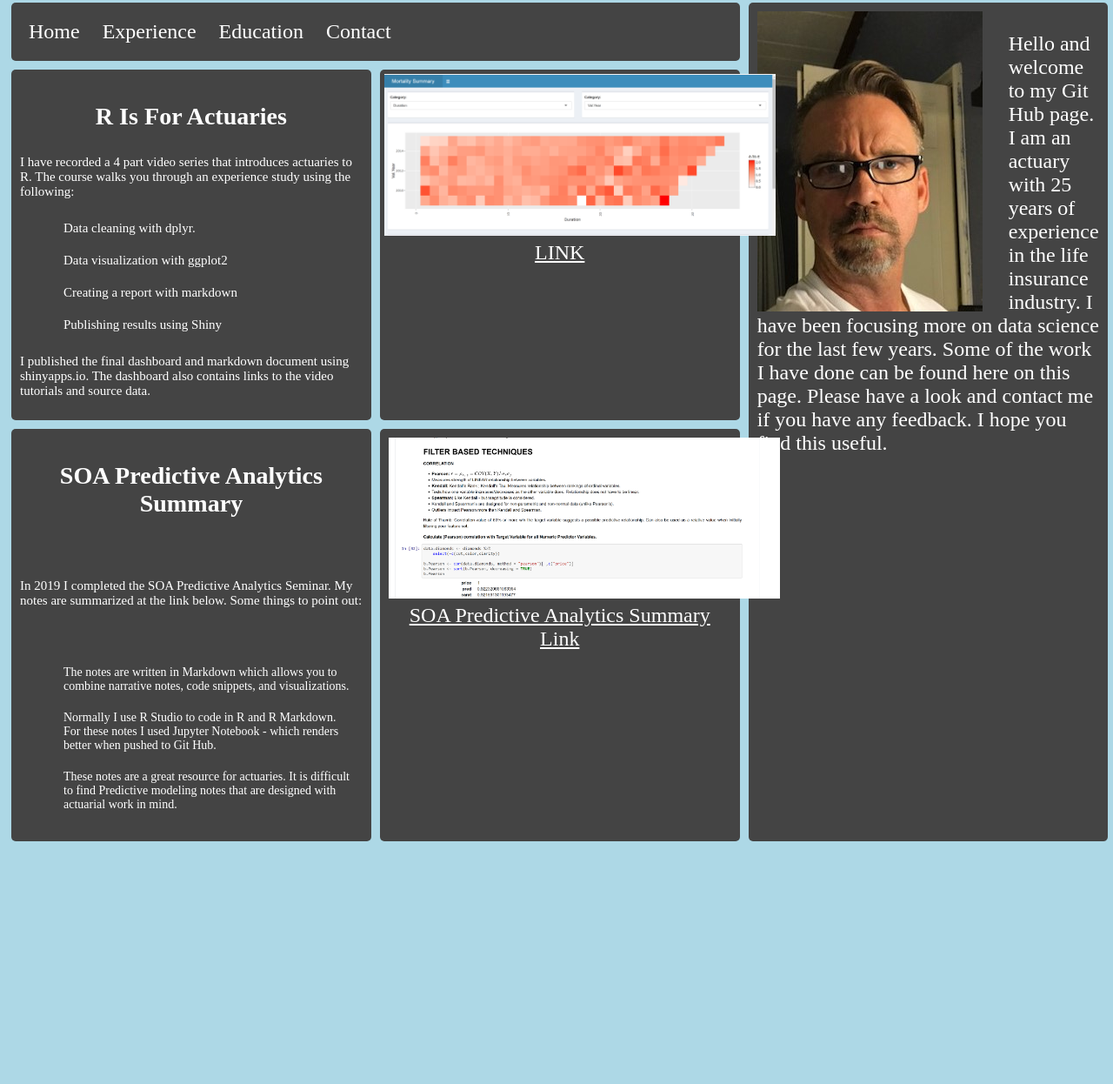
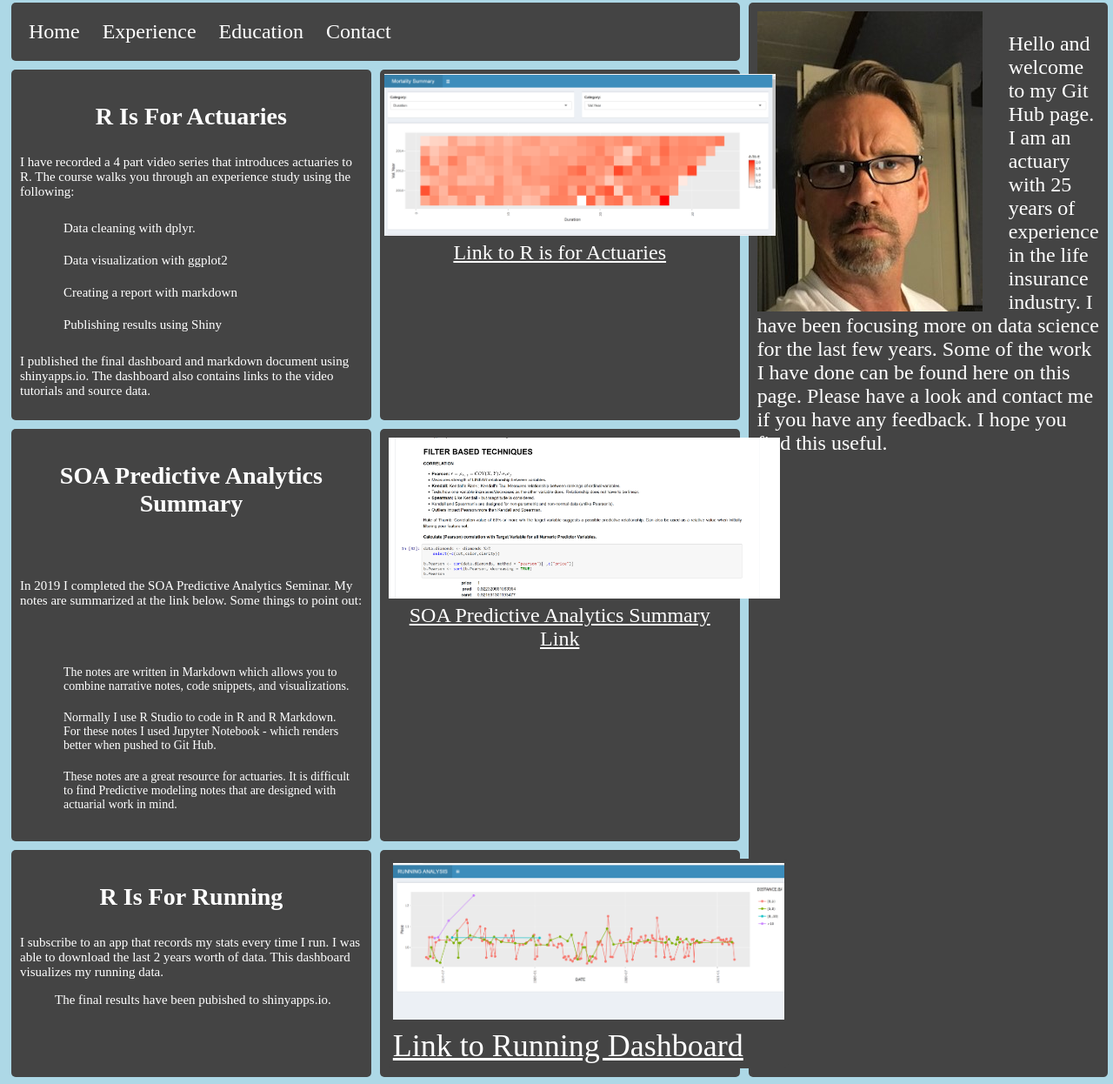
Before and after one commit to TommySteed3/tommysteed.github.io, a plain HTML site: page index.html in a window 1280 px wide. Shown: the part 5-1251 px from the top of the page at 87% size. Before the commit the page ends 980 px from the top, so only its background shows below. Drawn offline with Linux system fonts and the light colour scheme.

Commit message:
Add files via upload

```diff
--- a/index.html
+++ b/index.html
@@ -26,7 +26,7 @@
                     </p>
                 </div>
                 <div class="box d" id = "picture"><img src="QCA.PNG" alt="Brad Pitt-esque" width="450px">
-                    <a href="https://tommy-steed.shinyapps.io/QCA_Home/">LINK</a>
+                    <a href="https://tommy-steed.shinyapps.io/QCA_Home/">Link to R is for Actuaries</a>
 
 
 
@@ -77,6 +77,27 @@
                    <img src="SOA.PNG" alt="PM Graph" width = "450px">
                    <a href="https://github.com/TommySteed3/SOA_Predictive_Analytics" style = "text-align: center;">SOA Predictive Analytics Summary Link</a>
                 </div>
+                <div class="box g">
+
+
+                    <h3 style="text-align: center; padding-top: 0px;">R Is For Running</h3>
+                    <p style="font-size: 15px;">I subscribe to an app that records my stats every time I run.  I was able to download
+                    the last 2 years worth of data.  This dashboard visualizes my running data.</p>
+                    <ul style="font-size: 15px;">
+
+
+                    <p style="font-size: 15px;">The final results have been pubished to shinyapps.io.
+                    </p>
+
+                 </div>
+
+                 <div class="box h">
+
+                    <div class="box h" id = "picture"><img src="running.PNG" alt="Brad Pitt-esque" width="450px">
+                    <a href="https://tommy-steed.shinyapps.io/Runkeeper/">Link to Running Dashboard</a>
+
+                 </div>
+
 
                              </div>
 
--- a/style.css
+++ b/style.css
@@ -40,7 +40,7 @@ li a {
   }
   .b {
     grid-column: 3 ;
-    grid-row: 1 / span 3;
+    grid-row: 1 / span 4;
     flex: 1;
   }
   .c {
@@ -80,6 +80,17 @@ li a {
   grid-column: 2 ;
   grid-row: 4 ;
 }
+
+.i {
+
+  grid-column: 1 ;
+  grid-row: 5 ;
+}
+
+.i{
+grid-column: 2 ;
+grid-row: 5 ;
+}
   a{
     color: white;
   }
```
Also changed, not shown: running.PNG (added).
